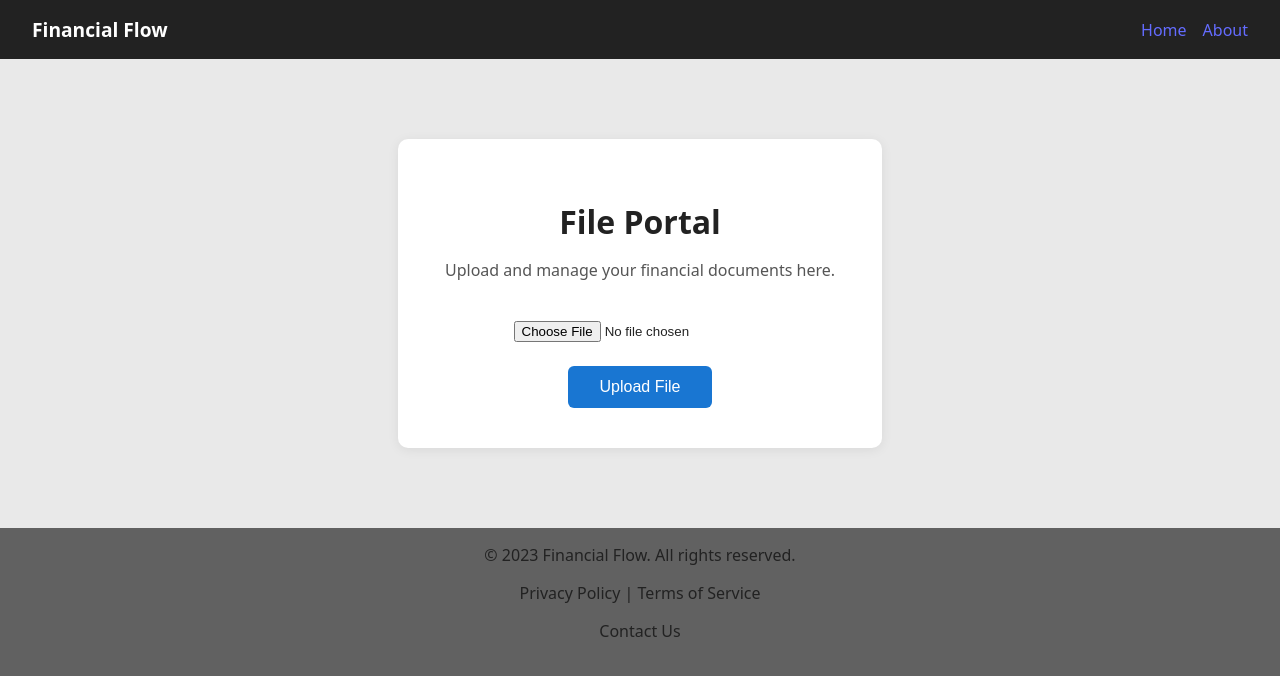
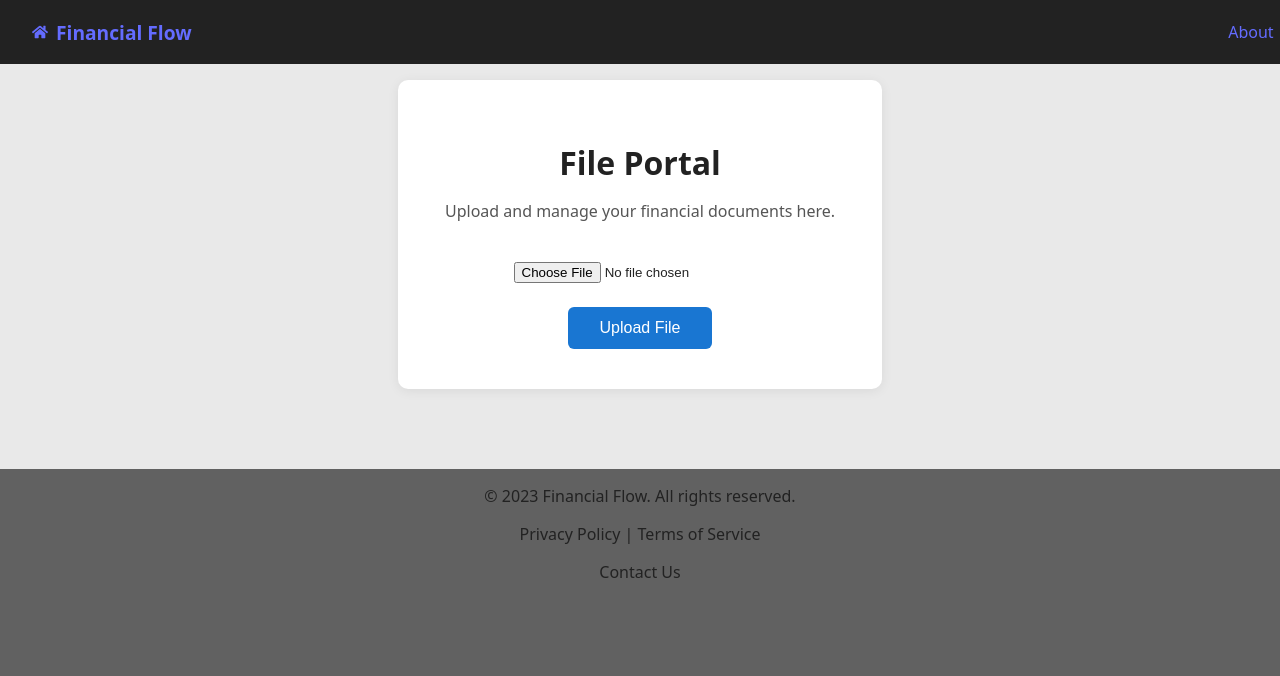
Before and after one commit to kracatowa/Demo.FinancialFlow.UI, a React (Vite) app: page /file-portal in a window 1280 px wide. Shown: the top 676 px of the page. Built offline with nearby package versions, Linux system fonts and the light colour scheme; no server answers; what @azure/msal-react would draw is missing.

Commit message:
reposition bars and update navbar to add file portal route

```diff
--- a/src/components/TopNavbar.css
+++ b/src/components/TopNavbar.css
@@ -1,11 +1,17 @@
 /* Add to App.css */
 .topnavbar {
+  position: fixed;
+  top: 0;
+  left: 0;
+  width: 97vw;
+  height: 64px;
   display: flex;
   justify-content: space-between;
   align-items: center;
   background: #222;
   color: #fff;
-  padding: 1rem 2rem;
+  padding: 0 2rem;
+  z-index: 200;
 }
 
 .topnavbar-logo {
@@ -35,6 +41,9 @@
   cursor: pointer;
 }
 
-.content {
-  padding: 2rem;
+.home-icon {
+  display: inline-flex;
+  align-items: center;
+  justify-content: center;
+  margin-right: 0.5rem;
 }
--- a/src/components/TopNavbar.tsx
+++ b/src/components/TopNavbar.tsx
@@ -1,20 +1,22 @@
 import "./TopNavbar.css"
 import { Link } from "react-router-dom"
+import { FaHome } from "react-icons/fa"
 
 export default function TopNavbar() {
   return (
-    <>
-      <nav className="topnavbar">
-        <div className="topnavbar-logo">Financial Flow</div>
-        <ul className="topnavbar-links">
+    <nav className="topnavbar">
+      <Link to="/" className="topnavbar-logo-link">
+        <span className="home-icon" aria-label="Home" title="Home">
+          <FaHome className="home-icon-svg" />
+        </span>
+        <span className="topnavbar-logo">Financial Flow</span>
+      </Link>
+      <ul className="topnavbar-links">
         <li>
-          <Link to="/">Home</Link>
-        </li>
-          <li>
           <Link to="/about">About</Link>
         </li>
-        </ul>
-      </nav>
-    </>
+      </ul>
+    </nav>
+
   )
 }
```
Also changed, not shown: src/components/Sidebar.css (+56 -0 lines), src/components/Sidebar.tsx (+12 -2 lines).
